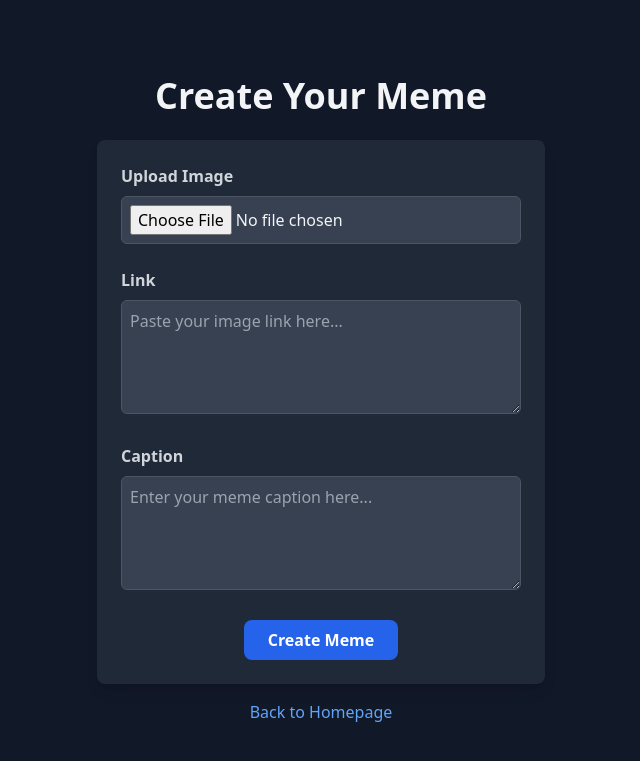
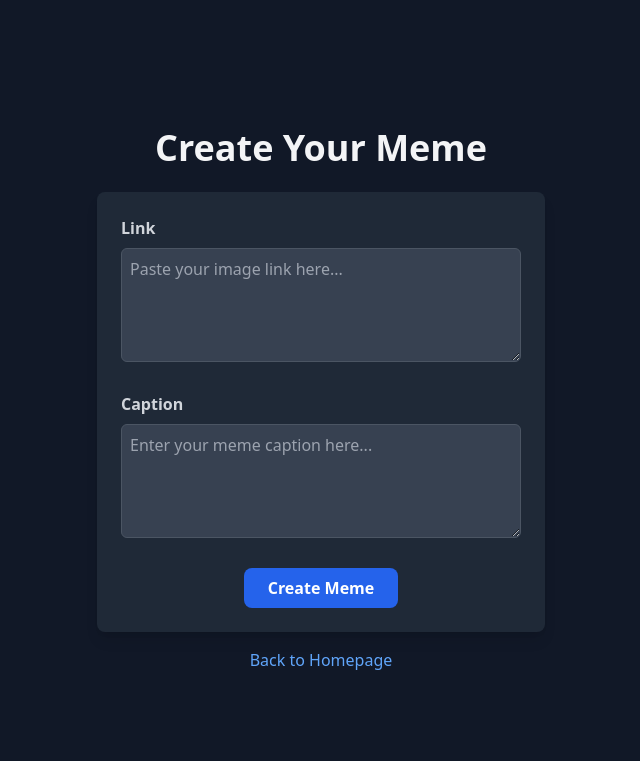
Before and after one commit to moyosthinking/RACAMOJO_rachelf94_cadenk4_jonathanm764_raymondl146, a Python web app: template app/templates/create_meme.html in a window 1280 px wide. Shown: the top 761 px of the page, without its empty margins (319-959 px from the left). Run offline with Jinja, Linux system fonts and the light colour scheme; the template is opened without the code that fills it, so the values that code supplies are empty; some libraries are stand-ins or nearby versions.

Commit message:
Update create_meme.html

```diff
--- a/app/templates/create_meme.html
+++ b/app/templates/create_meme.html
@@ -12,12 +12,7 @@
     <div class="container mx-auto p-8">
         <h1 class="text-4xl font-bold text-center text-gray-100 mb-6">Create Your Meme</h1>
 
-        <form action="/create_meme" method="POST" enctype="multipart/form-data" class="bg-gray-800 p-6 rounded-lg shadow-lg max-w-md mx-auto">
-
-            <div class="mb-6">
-                <label for="image" class="block text-gray-300 font-semibold mb-2">Upload Image</label>
-                <input type="file" id="image" name="image" accept="image/*" class="w-full p-2 bg-gray-700 border border-gray-600 rounded-md focus:ring-2 focus:ring-blue-500 focus:outline-none text-gray-100" required>
-            </div>
+        <form action="/generate_meme" method="POST" enctype="multipart/form-data" class="bg-gray-800 p-6 rounded-lg shadow-lg max-w-md mx-auto">
 
             <div class="mb-6">
               <label for="link" class="block text-gray-300 font-semibold mb-2">Link</label>
```
